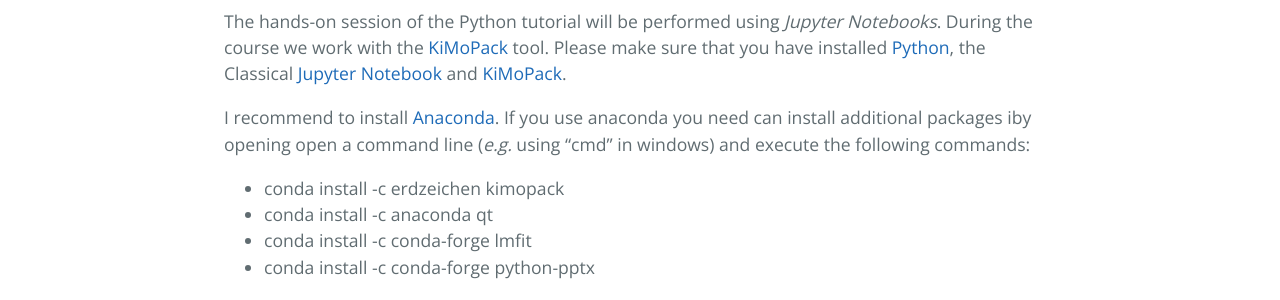
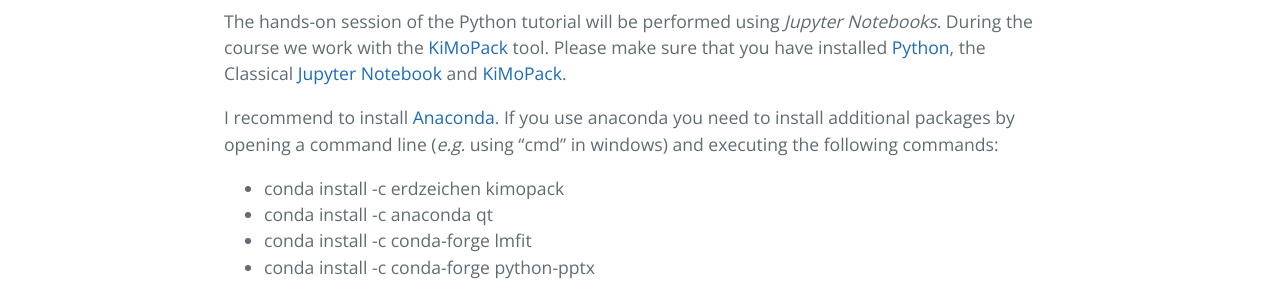
Before and after one commit to carolin-m/carolin-m.github.io, a Jekyll site: the page built from KiMoPack_tutorial.md, in a window 1280 px wide. Shown: the part 601-901 px from the top of the page. Built offline with Jekyll 4.4.1, drawn with Linux system fonts in a browser that asks for light colours.

Commit message:
Update KiMoPack_tutorial.md

```diff
--- a/KiMoPack_tutorial.md
+++ b/KiMoPack_tutorial.md
@@ -14,7 +14,7 @@
 The hands-on session of the Python tutorial will be performed using *Jupyter Notebooks*. During the course we work with the [KiMoPack](https://pypi.org/project/KiMoPack/) tool. Please make sure that you have installed [Python](https://www.python.org/), the Classical [Jupyter Notebook](https://jupyter.org/install) and [KiMoPack](https://pypi.org/project/KiMoPack/).
 <br>
 
-I recommend to install [Anaconda](https://www.anaconda.com/products/individual). If you use anaconda you need can install additional packages iby opening open a command line (*e.g.* using “cmd” in windows) and execute the following commands:
+I recommend to install [Anaconda](https://www.anaconda.com/products/individual). If you use anaconda you need to install additional packages by opening a command line (*e.g.* using “cmd” in windows) and executing the following commands:
 
  * conda install -c erdzeichen kimopack
  * conda install -c anaconda qt
```
